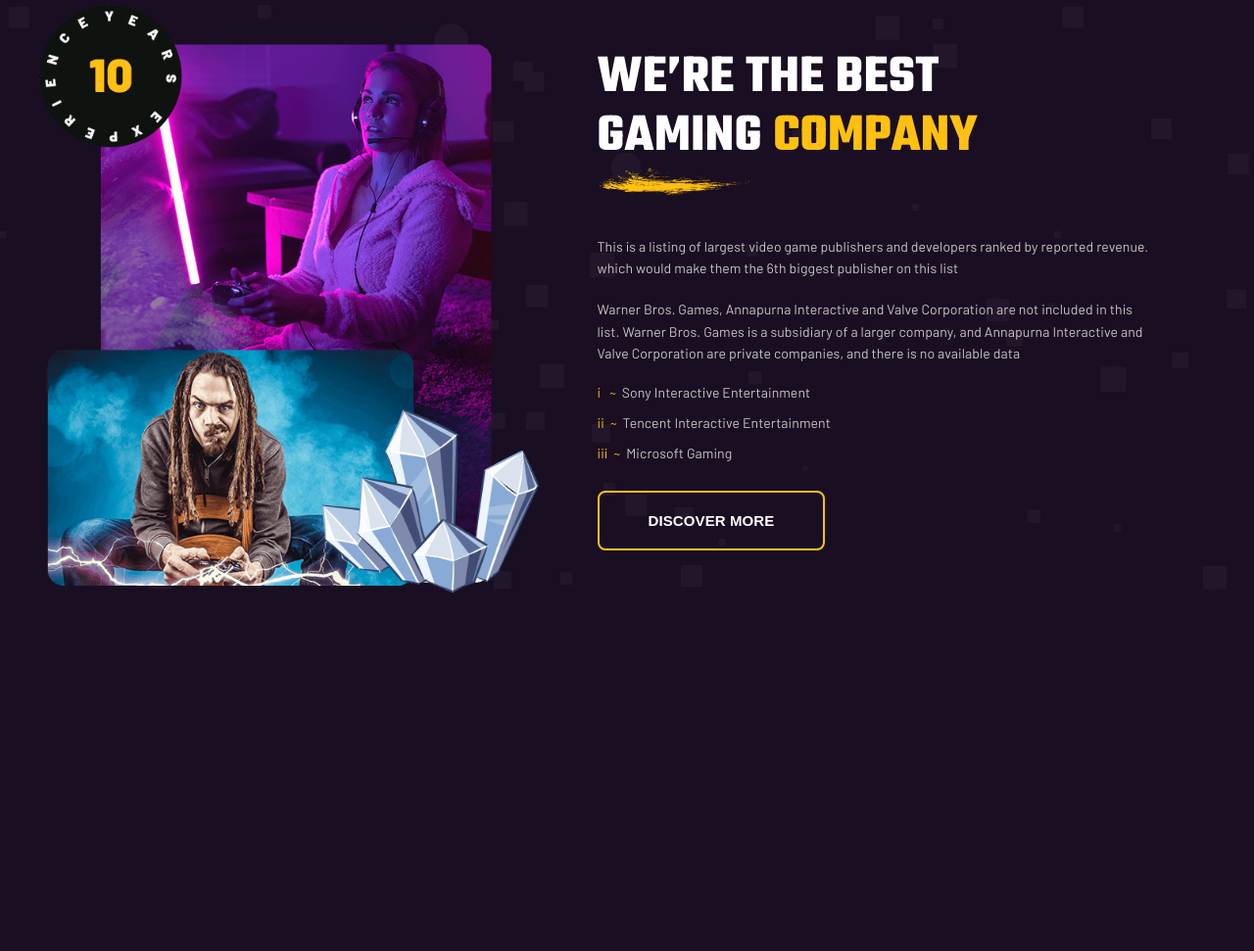
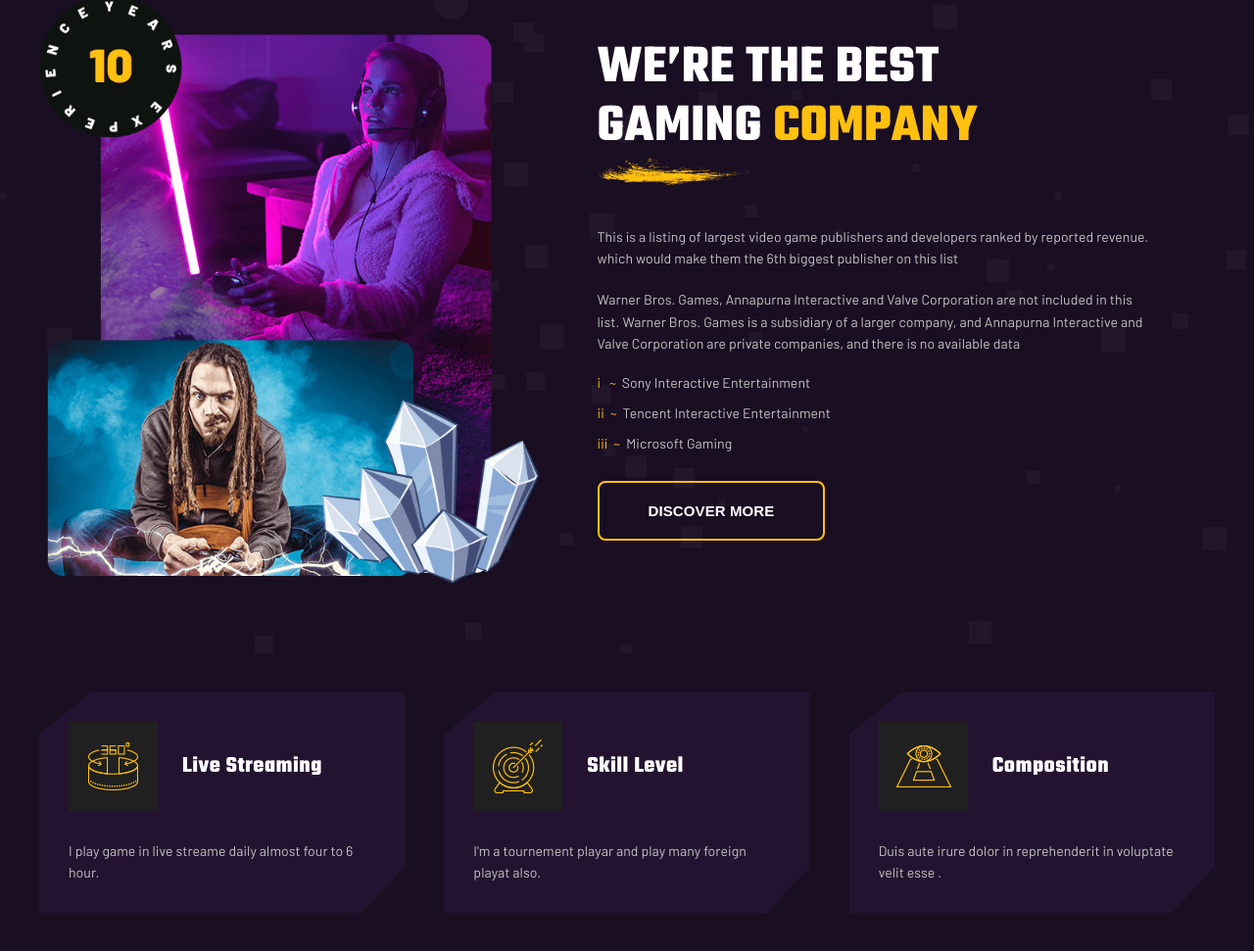
Before and after one commit to xubayers/pro-gamer, a plain HTML site: page index.html in a window 1280 px wide. Shown: the part 895-1866 px from the top of the page at 98% size. Before the commit the page ends 1502 px from the top, so only its background shows below. Drawn offline with nearby package versions, Linux system fonts and the light colour scheme.

Commit message:
added what i do section and responsive for all device

```diff
--- a/index.html
+++ b/index.html
@@ -8,7 +8,7 @@
     <link rel="stylesheet" href="./styles/res.css" />
   </head>
   <body>
-    <!-- <div class="loader"></div> -->
+    <div class="loader"></div>
     <header>
       <nav>
         <div class="brand">
@@ -86,6 +86,38 @@
         </div>
       </div>
     </section>
+    <!-- what i do -->
+    <section>
+      <div class="wid-carts">
+        <div class="cart">
+          <div>
+            <img src="./images/pv-icon1.png" alt="" />
+            <h3>live streaming</h3>
+          </div>
+          <p class="para">
+            I play game in live streame daily almost four to 6 hour.
+          </p>
+        </div>
+        <div class="cart">
+          <div>
+            <img src="./images/pv-icon2.png" alt="" />
+            <h3>skill level</h3>
+          </div>
+          <p class="para">
+            I'm a tournement playar and play many foreign playat also.
+          </p>
+        </div>
+        <div class="cart">
+          <div>
+            <img src="./images/pv-icon3.png" alt="" />
+            <h3>composition</h3>
+          </div>
+          <p class="para">
+            Duis aute irure dolor in reprehenderit in voluptate velit esse .
+          </p>
+        </div>
+      </div>
+    </section>
     <!-- ionicon link here  -->
     <script
       type="module"
--- a/styles/res.css
+++ b/styles/res.css
@@ -1,5 +1,6 @@
 @media screen and (max-width: 1200px) {
-  nav {
+  nav,
+  .wid-carts {
     margin: 0 1rem;
   }
   main .content {
@@ -70,12 +71,19 @@
       }
     }
   }
+  .wid-carts {
+    max-width: 70rem;
+    grid-template-columns: repeat(2, 1fr);
+  }
 }
 @media screen and (max-width: 767px) {
   :root {
     --font-lz: 3rem;
     --font-md: 2rem;
     --font-sm: 1.5rem;
+  }
+  .btn {
+    padding: 1rem 2rem;
   }
   header {
     height: 80rem;
@@ -107,6 +115,13 @@
   .showMenu {
     display: block;
   }
+  .wid-carts {
+    margin: 0 2rem;
+    grid-template-columns: repeat(1, 1fr);
+    .cart {
+      max-width: 45rem;
+    }
+  }
 }
 @media screen and (max-width: 540px) {
   header {
--- a/styles/style.css
+++ b/styles/style.css
@@ -293,7 +293,7 @@ main .content {
 .about-section {
   max-width: 120rem;
   margin: 0 auto;
-  margin-top: 4rem;
+  padding: 3rem 0 7rem 0;
   display: flex;
   justify-content: center;
   gap: 6rem;
@@ -347,3 +347,26 @@ main .content {
   line-height: 1.6;
   color: #c4c4c4;
 }
+/* what i do section  */
+.wid-carts {
+  max-width: 120rem;
+  margin: 4rem auto;
+  display: grid;
+  grid-template-columns: repeat(3, 1fr);
+  justify-items: center;
+  align-items: center;
+  gap: 4rem;
+  & .cart {
+    padding: 3rem;
+    clip-path: polygon(14% 0, 100% 0, 100% 79%, 88% 100%, 0 100%, 0 19%);
+    background-color: #241330;
+    & div {
+      display: flex;
+      align-items: center;
+      font-size: var(--font-md);
+      text-transform: capitalize;
+      gap: 2.5rem;
+      margin-bottom: 3rem;
+    }
+  }
+}
```
